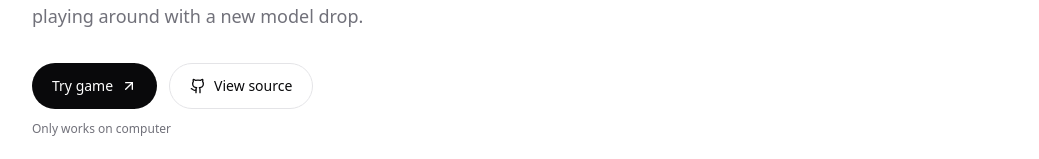
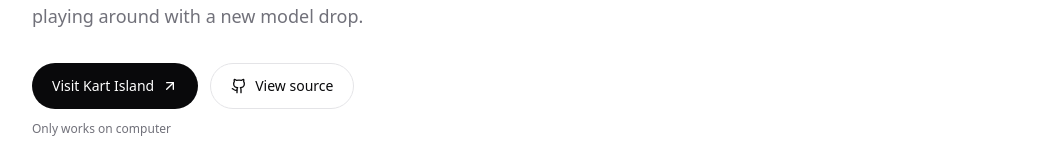
Before and after one commit to ric2003/Portfolio, a Next.js app: page /projects/racing-game in a window 1280 px wide. Shown: the part 272-431 px from the top of the page, without its empty margins (120-1159 px from the left). Built offline with nearby package versions, Linux system fonts and the light colour scheme.

Commit message:
Name the project in case study site buttons
"Visit Water Wise" instead of a generic "Visit website" or "Try game",
in both languages.

```diff
--- a/src/components/project-case-study.tsx
+++ b/src/components/project-case-study.tsx
@@ -53,7 +53,7 @@
             <div className="vt-project-intro">
             <p className="mt-6 text-lg leading-relaxed text-muted-foreground">{copy.description}</p>
             <div className="mt-8 flex flex-wrap gap-3">
-              {project.viewProject && <a href={project.viewProject} target="_blank" rel="noopener noreferrer" className={`${project.slug === "racing-game" ? "hidden lg:inline-flex" : "inline-flex"} items-center gap-2 rounded-full bg-foreground px-5 py-3 text-sm font-medium text-background`}>{project.slug === "racing-game" ? (language === "pt" ? "Experimentar jogo" : "Try game") : labels.live}<ArrowUpRight size={16} /></a>}
+              {project.viewProject && <a href={project.viewProject} target="_blank" rel="noopener noreferrer" className={`${project.slug === "racing-game" ? "hidden lg:inline-flex" : "inline-flex"} items-center gap-2 rounded-full bg-foreground px-5 py-3 text-sm font-medium text-background`}>{labels.visitProject(copy.title)}<ArrowUpRight size={16} /></a>}
               {project.sourceCode && <a href={project.sourceCode} target="_blank" rel="noopener noreferrer" className="inline-flex items-center gap-2 rounded-full border border-border px-5 py-3 text-sm font-medium hover:bg-muted"><Github size={16} />{labels.source}</a>}
             </div>
             {project.slug === "racing-game" && <p className="mt-3 hidden text-xs text-muted-foreground lg:block">{language === "pt" ? "Só funciona no computador" : "Only works on computer"}</p>}
--- a/src/lib/project-studies.ts
+++ b/src/lib/project-studies.ts
@@ -39,6 +39,6 @@
 }
 
 export const studyLabels = {
-  en: { back: "All projects", role: "My role", stack: "Stack", challenge: "The challenge", approach: "The approach", gallery: "Screenshots", light: "Light theme", dark: "Dark theme", screen: "Application preview", full: "Open full-size screenshot", next: "Next project", previous: "Previous project", projects: "Projects", live: "Visit website", source: "View source", collaboration: en.projects.collaborator_repository },
-  pt: { back: "Todos os projetos", role: "O meu papel", stack: "Tecnologias", challenge: "O desafio", approach: "A abordagem", gallery: "Capturas de ecrã", light: "Tema claro", dark: "Tema escuro", screen: "Pré-visualização da aplicação", full: "Abrir captura em tamanho original", next: "Próximo projeto", previous: "Projeto anterior", projects: "Projetos", live: "Visitar website", source: "Ver código", collaboration: pt.projects.collaborator_repository },
+  en: { back: "All projects", role: "My role", stack: "Stack", challenge: "The challenge", approach: "The approach", gallery: "Screenshots", light: "Light theme", dark: "Dark theme", screen: "Application preview", full: "Open full-size screenshot", next: "Next project", previous: "Previous project", projects: "Projects", visitProject: (title: string) => `Visit ${title}`, source: "View source", collaboration: en.projects.collaborator_repository },
+  pt: { back: "Todos os projetos", role: "O meu papel", stack: "Tecnologias", challenge: "O desafio", approach: "A abordagem", gallery: "Capturas de ecrã", light: "Tema claro", dark: "Tema escuro", screen: "Pré-visualização da aplicação", full: "Abrir captura em tamanho original", next: "Próximo projeto", previous: "Projeto anterior", projects: "Projetos", visitProject: (title: string) => `Visitar ${title}`, source: "Ver código", collaboration: pt.projects.collaborator_repository },
 };
```
